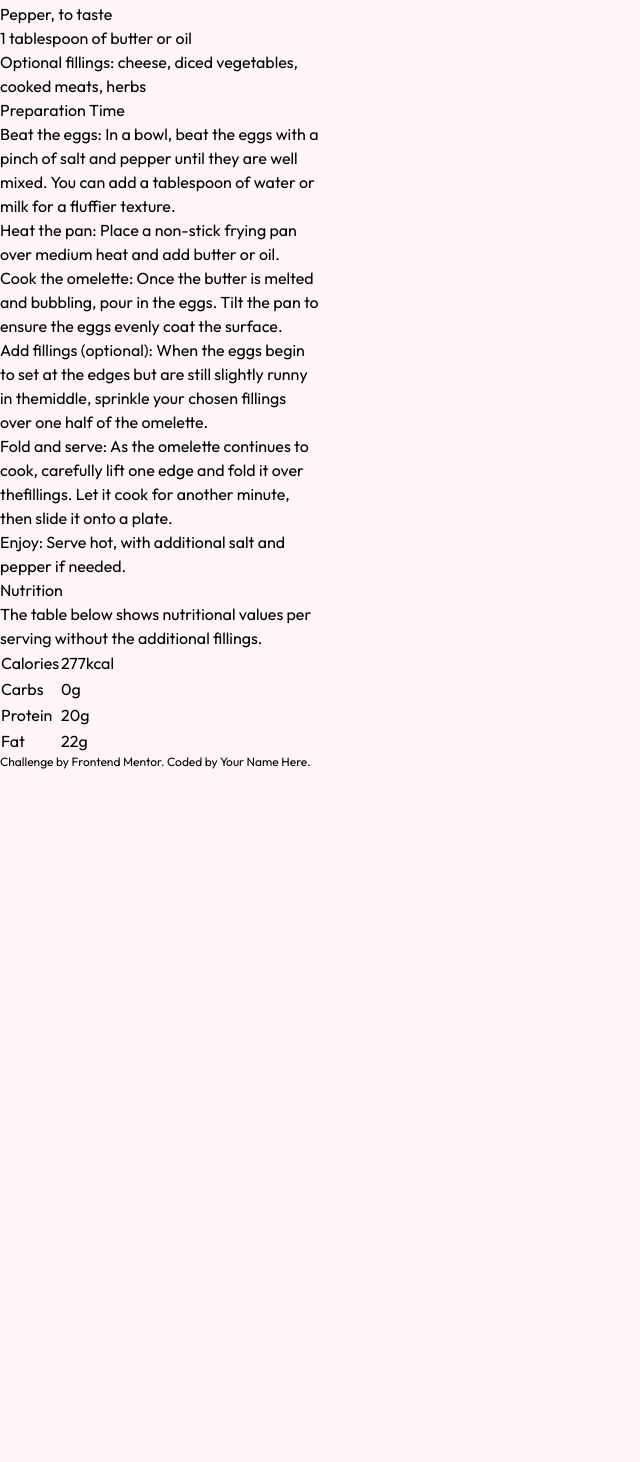
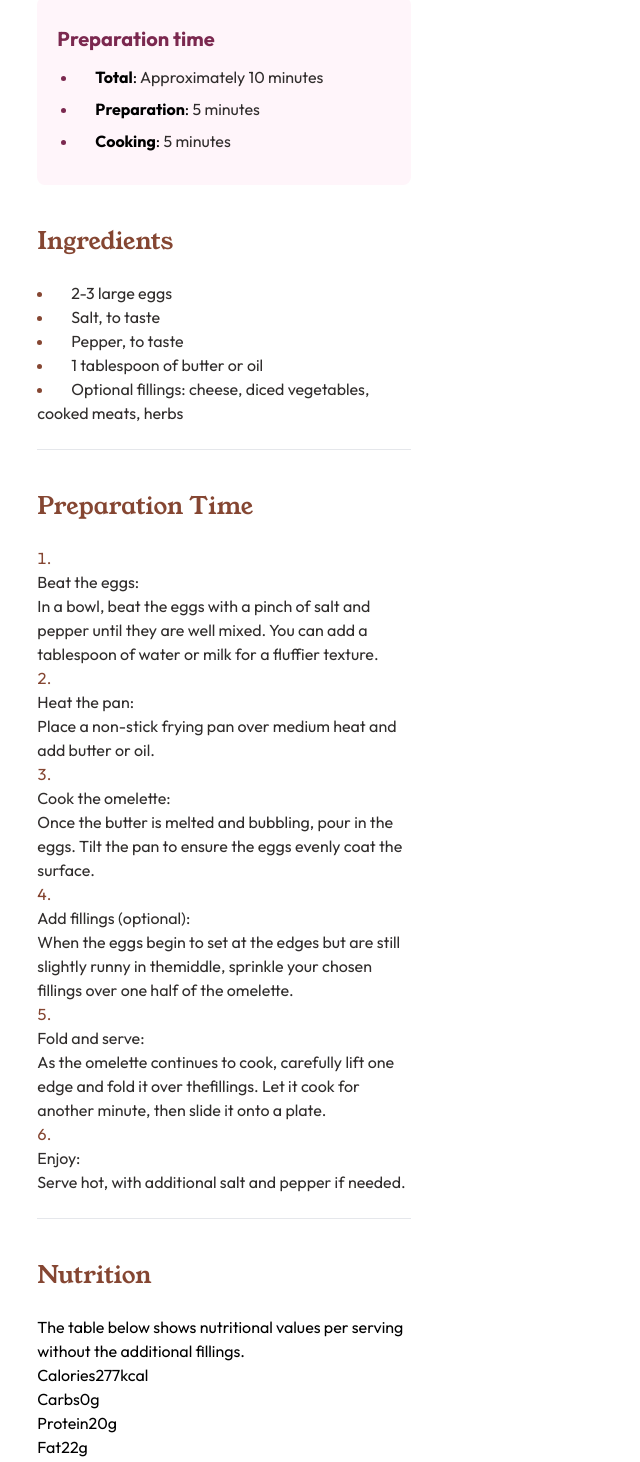
Before and after one commit to mbtenkorang/recipe-page, a Vue app: page / in a window 1280 px wide. Shown: the part 588-2050 px from the top of the page, without its empty margins (0-640 px from the left). Before the commit the page ends 1358 px from the top, so only its background shows below. Built offline with nearby package versions, Linux system fonts and the light colour scheme.

Commit message:
Updated css for components

```diff
--- a/index.html
+++ b/index.html
@@ -10,7 +10,7 @@
   <title>Frontend Mentor | Recipe page</title>
 </head>
 
-<body class="bg-rosewhite max-w-xs">
+<body class="max-w-md overflow-auto">
   <div id="app"></div>
   <div class="text-xs">
     Challenge by <a href="https://www.frontendmentor.io?ref=challenge" target="_blank">Frontend Mentor</a>.
--- a/src/App.vue
+++ b/src/App.vue
@@ -55,7 +55,7 @@ fillings. Let it cook for another minute, then slide it onto a plate.",
 <template>
   <main>
     <ImageComponent :imagesrc="recipeData.recipeImage" />
-    <div>
+    <div class="w-5/6 mx-auto">
       <TitleComponent :recipeTitle="recipeData.recipeTitle" />
       <DescriptionComponent :description="recipeData.description" />
       <PreparationTimeComponent :prepTime="recipeData.preparationtime" />
--- a/src/components/DescriptionComponent.vue
+++ b/src/components/DescriptionComponent.vue
@@ -6,6 +6,6 @@ const props = defineProps({
 
 <template>
     <div>
-        <p class="font-sans text-pretty">{{ description }}</p>
+        <p class="font-sans text-pretty text-darkcharcoal">{{ description }}</p>
     </div>
 </template>
--- a/src/components/IngredientsComponent.vue
+++ b/src/components/IngredientsComponent.vue
@@ -6,12 +6,12 @@ const props = defineProps({
 </script>
 
 <template>
-    <div>
-        <h2>Ingredients</h2>
+    <div class="mb-10 pb-6 border-b borger-wengebrown">
+        <h2 class="font-serif text-2xl text-nutmeg mb-6">Ingredients</h2>
         <div>
-            <ul class="list-disc">
+            <ul role="list" class="list-disc list-inside marker:text-nutmeg">
                 <li v-for="(item,index) in ingredientsList" :key="index">
-                    {{ item }}
+                    <span class="ml-3 text-darkcharcoal">{{ item }}</span>
                 </li>
             </ul>
         </div>
--- a/src/components/InstructionsComponent.vue
+++ b/src/components/InstructionsComponent.vue
@@ -6,12 +6,13 @@ const props = defineProps({
 </script>
 
 <template>
-    <div>
-        <h2>Preparation Time</h2>
+    <div class="mb-10 pb-6 border-b borger-wengebrown">
+        <h2 class="font-serif text-2xl text-nutmeg mb-6">Preparation Time</h2>
         <div>
-            <ol class="list-decimal">
-                <li v-for="(value,key,index) in instructionSteps" :key="index">
-                    <span>{{ key }}:</span> {{ value }}
+            <ol class="list-decimal list-inside marker:text-nutmeg text-darkcharcoal">
+                <li v-for="(value,key,index) in instructionSteps" :key="index+110">
+                    <p>{{ key }}:</p>
+                    <span>{{ value }}</span>
                 </li>
             </ol>
         </div>
--- a/src/components/NutritionComponent.vue
+++ b/src/components/NutritionComponent.vue
@@ -5,14 +5,18 @@ const props = defineProps({
 </script>
 
 <template>
-    <div>
-        <h2>Nutrition</h2>
+    <div class="mb-10">
+        <h2 class="font-serif text-2xl text-nutmeg mb-6">Nutrition</h2>
         <p>The table below shows nutritional values per serving without the additional fillings.</p>
-        <table>
-            <tr v-for="(value,key) in nutritionInfo" :key="key">
-                <td>{{ key }}</td>
-                <td>{{ value }}</td>
-            </tr>
-        </table>
+        <div>
+            <ul>
+                <li v-for="(value,key) in nutritionInfo" :key="key">
+                    <p>
+                        <span>{{ key }}</span>
+                        <span>{{ value }}</span>
+                    </p>
+                </li>
+            </ul>
+        </div>
     </div>
 </template>
--- a/src/components/PreparationTimeComponent.vue
+++ b/src/components/PreparationTimeComponent.vue
@@ -6,12 +6,12 @@ const props = defineProps({
 </script>
 
 <template>
-    <div>
-        <h2>Preparation Time</h2>
-        <div>
-            <ul class="list-disc">
-                <li v-for="(value,key,index) in prepTime" :key="index">
-                    {{ key }}: {{ value }}
+    <div class="my-10 py-4 px-2 bg-rosewhite rounded-lg">
+        <h2 class="text-xl font-bold my-3 ml-3 text-darkraspberry">Preparation time</h2>
+        <div class="ml-4 mb-4">
+            <ul role="list" class="list-disc list-inside marker:text-darkraspberry">
+                <li v-for="(value,key) in prepTime" :key="key" class="first-mt-0 last:mb-0 my-2 text-l">
+                    <span class="font-bold ml-3">{{ key }}</span>: <span class="text-darkcharcoal">{{ value }}</span>
                 </li>
             </ul>
         </div>
--- a/src/components/TitleComponent.vue
+++ b/src/components/TitleComponent.vue
@@ -6,6 +6,6 @@ const props = defineProps({
 
 <template>
     <div>
-        <h1 class="font-serif font-bold text-4xl lg:text-6xl text-darkcharcoal">{{ recipeTitle }}</h1>
+        <h1 class="font-serif text-4xl lg:text-6xl leading-none my-8 text-darkcharcoal">{{ recipeTitle }}</h1>
     </div>
 </template>
```
